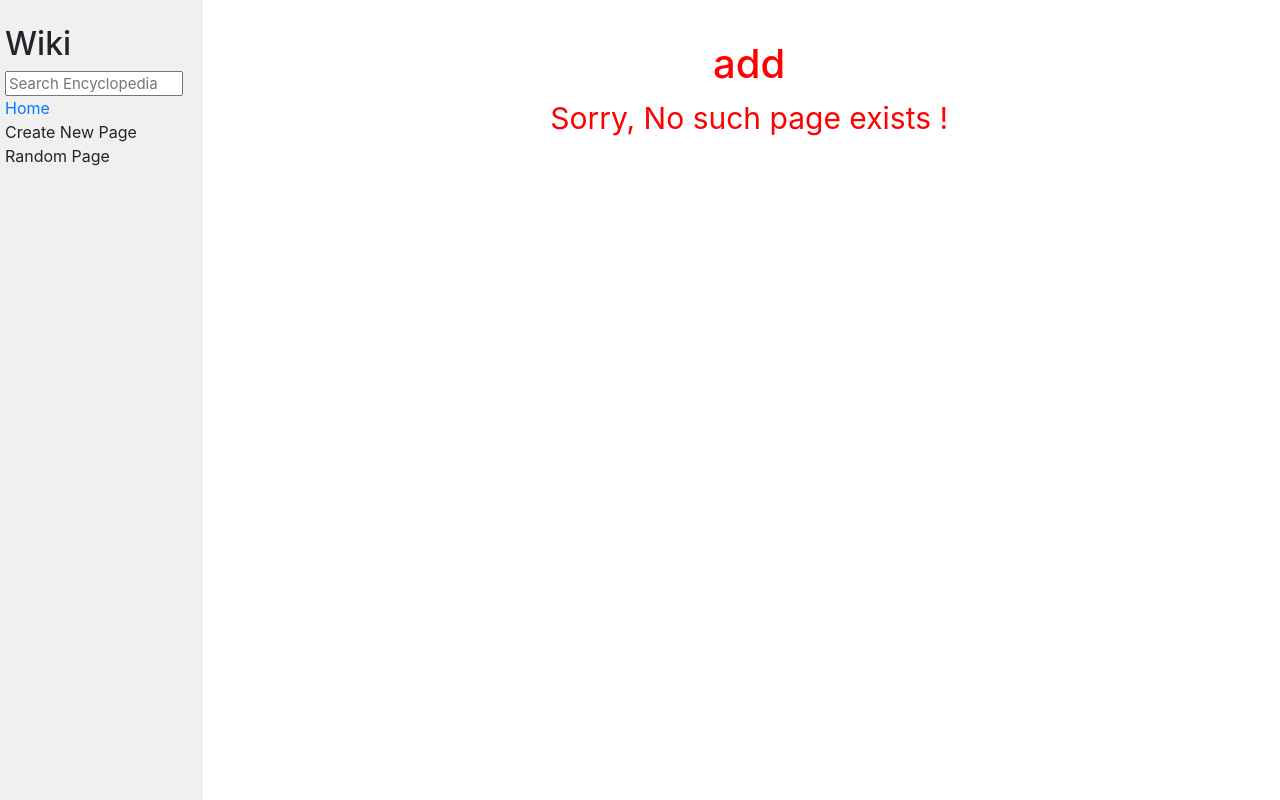
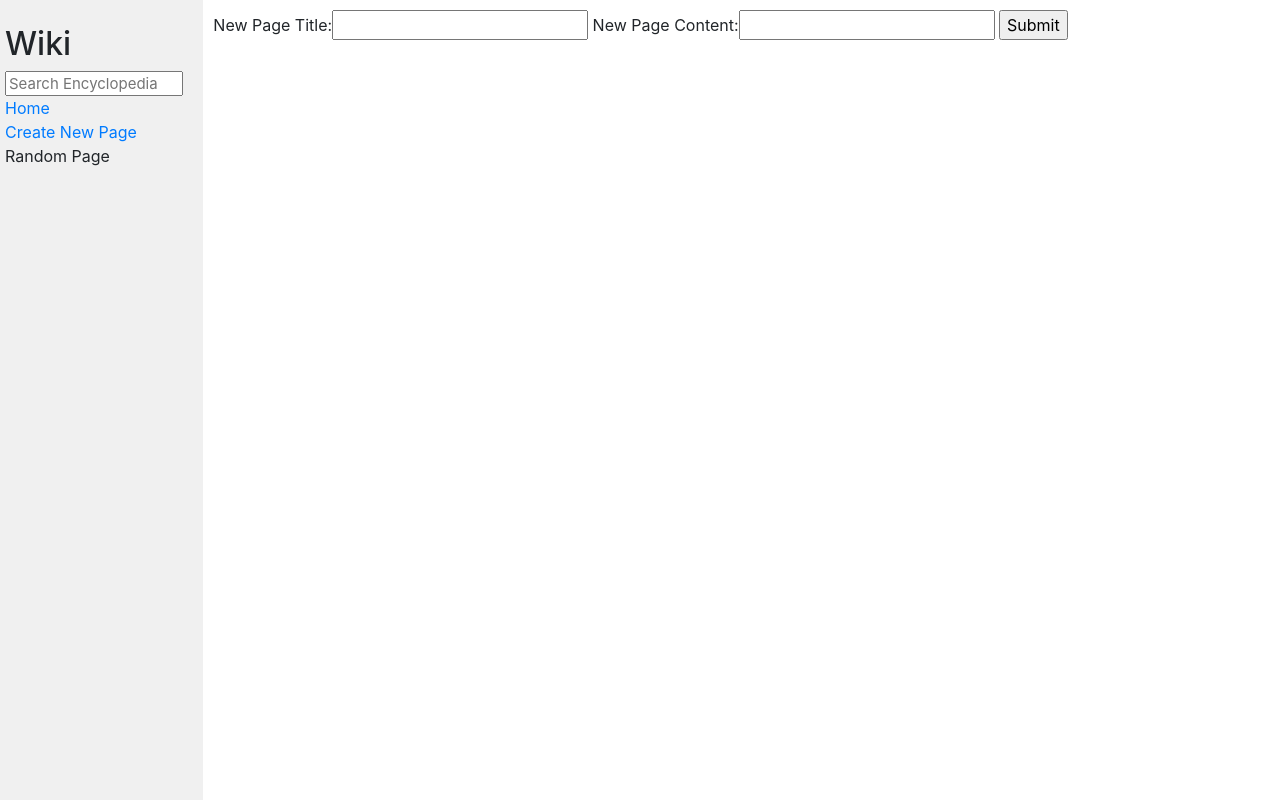
Before and after one commit to golfyvicky/Project-1, a Django app: page /wiki/add in a window 1280 px wide. Run offline with Django 3.2, Linux system fonts and the light colour scheme; some libraries are stand-ins or nearby versions.

Commit message:
Add Page function

```diff
--- a/wiki/encyclopedia/static/encyclopedia/styles.css
+++ b/wiki/encyclopedia/static/encyclopedia/styles.css
@@ -34,9 +34,10 @@ textarea {
 }
 .error{
     text-align: center;
-    font-size: 30px;
+    font-size: 20px;
+    font-family: 'Lucida Sans', 'Lucida Sans Regular', 'Lucida Grande', 'Lucida Sans Unicode', Geneva, Verdana, sans-serif;
     font: bold;
-    color: red ;
+    color: rgb(55, 115, 206) ;
     padding: 10px;
 }
 .sidebar h2 {
--- /dev/null
+++ b/wiki/encyclopedia/templates/encyclopedia/add.html
@@ -0,0 +1,13 @@
+{% extends "encyclopedia/layout.html" %}
+
+{% block title %}
+    New Page
+{% endblock %}
+
+{% block body %}
+    <form action = "{% url 'add' %}" method = "POST">
+        {% csrf_token %}
+        {{form}}
+        <input type = "submit">
+    </form>
+{% endblock %}
--- a/wiki/encyclopedia/templates/encyclopedia/error.html
+++ b/wiki/encyclopedia/templates/encyclopedia/error.html
@@ -6,8 +6,8 @@
 
 {% block body %}
 
+    <h1>{{ nametitle }}</h1>
    <div class="error">
-        <h1>{{ nametitle }}</h1>
         <p>Sorry, No such page exists !</p>
     </div>
 
--- a/wiki/encyclopedia/templates/encyclopedia/layout.html
+++ b/wiki/encyclopedia/templates/encyclopedia/layout.html
@@ -21,7 +21,7 @@
                     <a href="{% url 'index' %}">Home</a>
                 </div>
                 <div>
-                    Create New Page
+                    <a href="{% url 'add' %}">Create New Page</a>
                 </div>
                 <div>
                     Random Page
--- a/wiki/encyclopedia/urls.py
+++ b/wiki/encyclopedia/urls.py
@@ -4,6 +4,6 @@ from . import views
 
 urlpatterns = [
     path("", views.index, name="index"),
+    path("add", views.add, name="add"),
     path("<str:name>", views.checkentry, name="checkentry")
-    #path("search", views.search, name="search")
 ]
--- a/wiki/encyclopedia/views.py
+++ b/wiki/encyclopedia/views.py
@@ -1,7 +1,12 @@
 from django.shortcuts import render
 from django.http import HttpResponseRedirect
 from . import util
+from django import forms
 
+
+class NewTaskForm(forms.Form):
+    pagetitle = forms.CharField(max_length=200, label="New Page Title")
+    pagecontent = forms.CharField(max_length=20000, label="New Page Content")
 
 def index(request):
     if request.POST :
@@ -28,6 +33,9 @@ def index(request):
     })
 
 def checkentry(request, name):
+    if name == 'add':
+        add(request)
+
     if (util.get_entry(name) == None):
         return render(request, "encyclopedia/error.html",{
             "nametitle":name
@@ -38,10 +46,22 @@ def checkentry(request, name):
             "page": util.get_entry(name)
     })
 
-def search(request,searchtag):
-    entries = util.list_entries()
-    search_box = request.POST.get("q").capitalize()
-    #search_box = searchtag.capitalize()
+def add(request):
 
-    if search_box in entries:
-        return HttpResponseRedirect(f"wiki/{search_box}")
+    form = NewTaskForm()
+
+    if request.method=="POST":
+        form = NewTaskForm(request.POST)
+
+        if form.is_valid():
+            pagetitle = form.cleaned_data["pagetitle"]
+            pagecontent = form.cleaned_data["pagecontent"]
+            util.save_entry(pagetitle,pagecontent)
+            return render(request,"encyclopedia/index.html",{
+            "entries": util.list_entries()
+        })
+
+    else:
+        return render(request,"encyclopedia/add.html",{
+            "form":form
+        })
```
Also changed, not shown: wiki/entries/Defence.md (added, +1 -0 lines).
